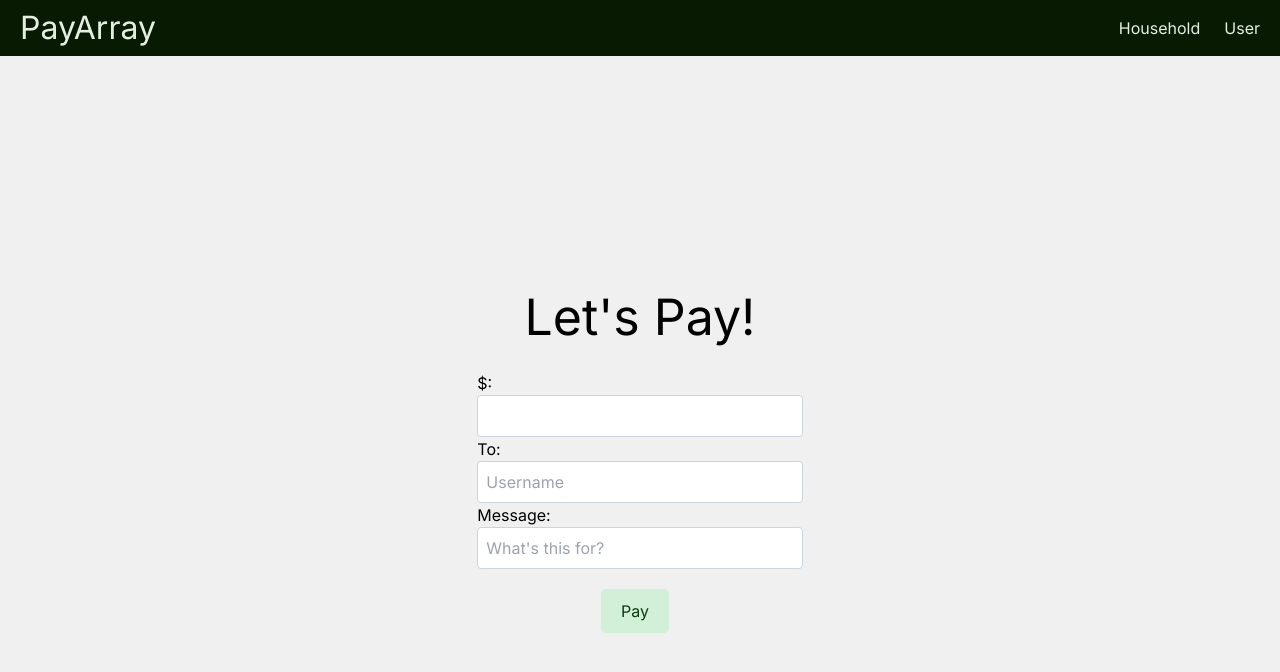
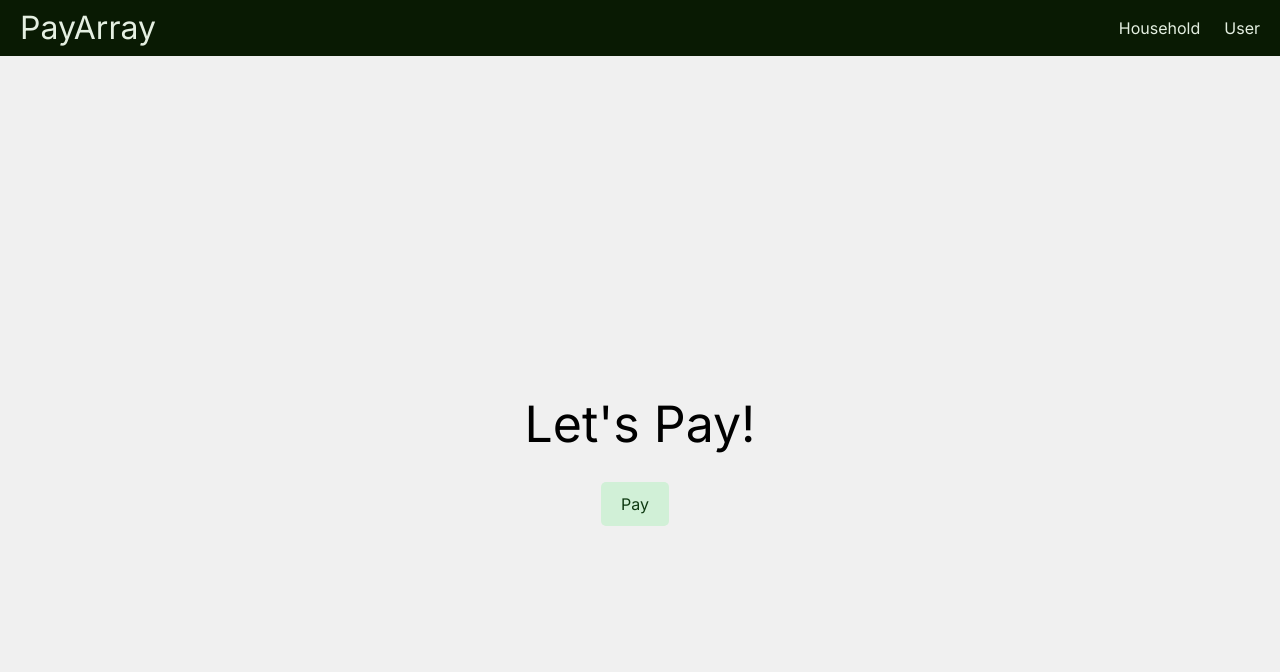
Before and after one commit to rit628/Pay-Array, a Next.js app in the folder frontend/: page /pay in a window 1280 px wide. Shown: the top 672 px of the page. Built offline with nearby package versions, Linux system fonts and the light colour scheme.

Commit message:
redid the pay page to prepare for dropdowns

```diff
--- a/frontend/app/pay/page.tsx
+++ b/frontend/app/pay/page.tsx
@@ -6,7 +6,6 @@ import React, { useState } from 'react';
 
 const Pay: React.FC = () => {
   const [formData, setFormData] = useState({
-    amount: '',
     payTo: '',
     msg: '',
   });
@@ -25,53 +24,6 @@ const Pay: React.FC = () => {
   return (
     <div className='container'>
       <h1 className='payReqTitle'>Let's Pay!</h1>
-      <form onSubmit={handleSubmit} className="form">
-      <div className='form-group'>
-      <label htmlFor="amount" className="amount">
-            $:
-          </label>
-          <input
-            type="text"
-            id="amount"
-            name="amount"
-            value={formData.amount}
-            onChange={handleChange}
-            className="input"
-            placeholder=" "
-            required
-          />
-      </div>
-        <div className="form-group">
-          <label htmlFor="payTo" className="payTo">
-            To:
-          </label>
-          <input
-            type="text"
-            id="payTo"
-            name="payTo"
-            value={formData.payTo}
-            onChange={handleChange}
-            className="input"
-            placeholder="Username"
-            required
-          />
-        </div>
-        <div className="form-group">
-          <label htmlFor="msg" className="msg">
-            Message:
-          </label>
-          <input
-            type="text"
-            id="msg"
-            name="msg"
-            value={formData.msg}
-            onChange={handleChange}
-            className="input"
-            placeholder="What's this for?"
-            required
-          />
-        </div>
-      </form>
       <div className='payReqButtons'>
         <button className='payReqButton w-full'>Pay</button>
       </div>
```
